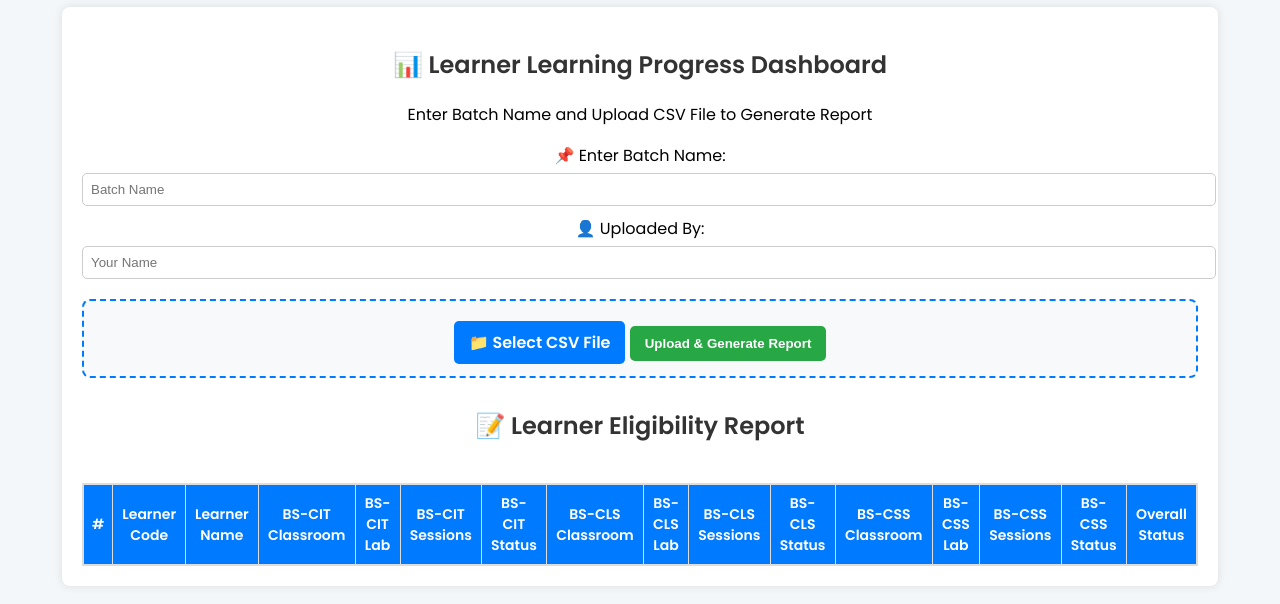
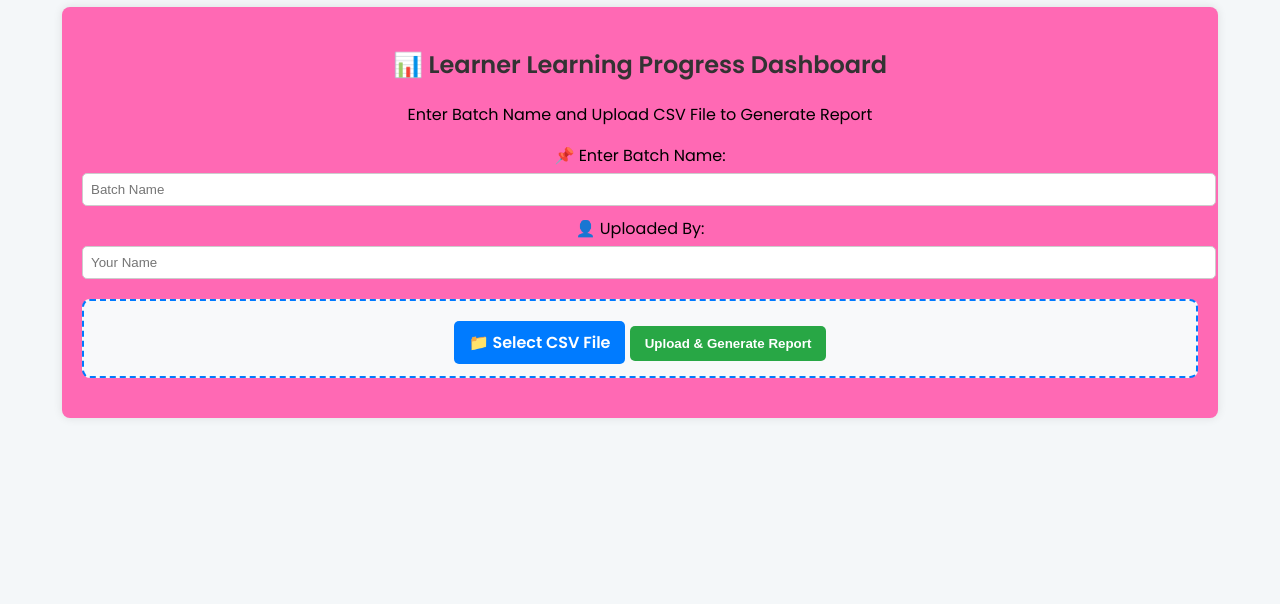
Before and after one commit to Hanumanpawar95/learning-dashboard, a website: page index.html in a window 1280 px wide. Shown: the part 72-676 px from the top of the page. Drawn offline with Linux system fonts and the light colour scheme.

Commit message:
some css update

```diff
--- a/index.html
+++ b/index.html
@@ -23,7 +23,7 @@
         .container {
             max-width: 90%;
             margin: auto;
-            background: #fff;
+            background: #FF69B4;
             padding: 20px;
             border-radius: 8px;
             box-shadow: 0 0 10px rgba(0, 0, 0, 0.1);
@@ -59,38 +59,6 @@
         }
         button:hover {
             background: #218838;
-        }
-        .table-container {
-            overflow-x: auto;
-        }
-        table {
-            width: 100%;
-            border-collapse: collapse;
-            margin-top: 20px;
-            border: 2px solid #ddd;
-        }
-        th, td {
-            padding: 8px;
-            text-align: center;
-            border: 1px solid #ddd;
-            font-size: 14px;
-        }
-        th {
-            background-color: #007bff;
-            color: white;
-        }
-        .badge {
-            padding: 5px 10px;
-            border-radius: 5px;
-            font-weight: bold;
-        }
-        .eligible {
-            background-color: #28a745;
-            color: white;
-        }
-        .not-eligible {
-            background-color: #dc3545;
-            color: white;
         }
         .input-box {
             margin-bottom: 10px;
@@ -150,38 +118,10 @@
 
             <!-- Print & Download Buttons -->
             <div class="button-group">
-                <button id="print-report">🖨️ Print Report</button>
-                <button id="download-csv">📥 Download CSV</button>
+                <button id="view-report">📜 View Report</button>
             </div>
         </div>
 
-        <h2 style="margin-top: 30px; color: #333;">📝 Learner Eligibility Report</h2>
-
-        <div class="table-container">
-            <table id="report-table">
-                <thead>
-                    <tr>
-                        <th>#</th>
-                        <th>Learner Code</th>
-                        <th>Learner Name</th>
-                        <th>BS-CIT Classroom</th>
-                        <th>BS-CIT Lab</th>
-                        <th>BS-CIT Sessions</th>
-                        <th>BS-CIT Status</th>
-                        <th>BS-CLS Classroom</th>
-                        <th>BS-CLS Lab</th>
-                        <th>BS-CLS Sessions</th>
-                        <th>BS-CLS Status</th>
-                        <th>BS-CSS Classroom</th>
-                        <th>BS-CSS Lab</th>
-                        <th>BS-CSS Sessions</th>
-                        <th>BS-CSS Status</th>
-                        <th>Overall Status</th>
-                    </tr>
-                </thead>
-                <tbody id="table-body"></tbody>
-            </table>
-        </div>
     </div>
 
     <script src="script.js"></script>
```
Also changed, not shown: public/index.html (+2 -62 lines), public/report.html (+1 -1 lines), report.html (+1 -1 lines).
